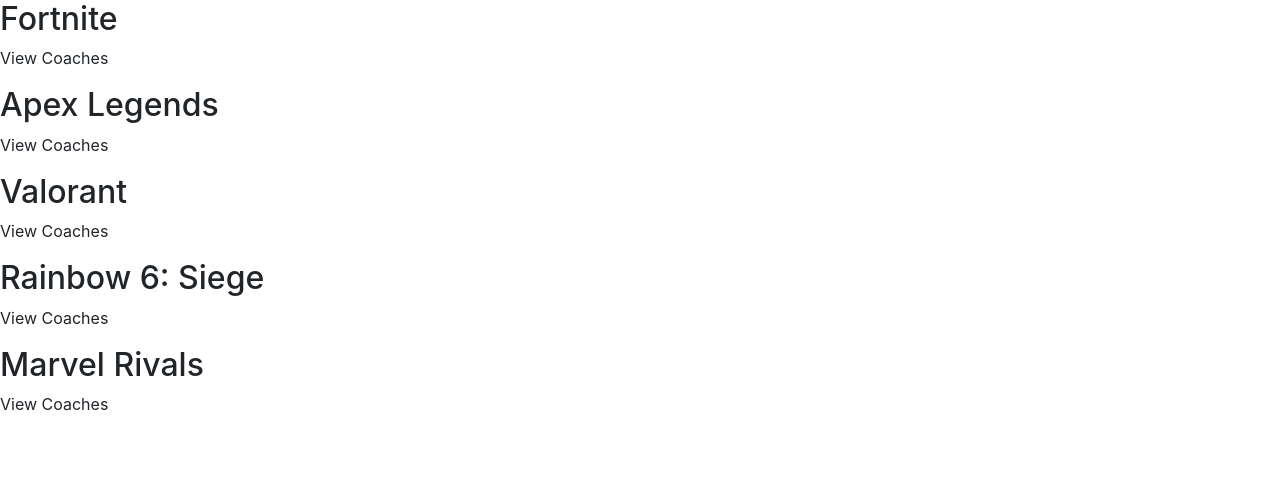
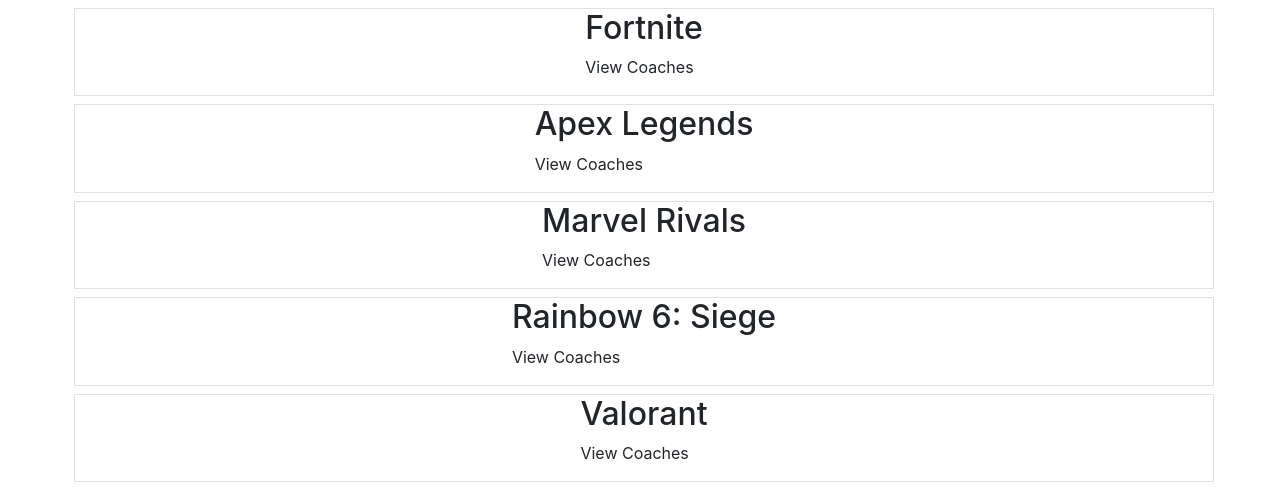
Before and after one commit to ritchey0713/coach-shop, a JavaScript app: page / in a window 1280 px wide. Shown: the top 498 px of the page. Built offline with nearby package versions, Linux system fonts and the light colour scheme; the HTML template or start-up script is replaced by a standard one.

Commit message:
add skeletal html

```diff
--- a/src/App.js
+++ b/src/App.js
@@ -1,32 +1,44 @@
-
+import './app.scss'
 const App = () => {
   const allGames = [
     {
       id: 1,
-      name: 'Fortnite'
+      name: 'Fortnite',
+      size: 'large'
     },
     {
       id: 2,
-      name: 'Apex Legends'
+      name: 'Apex Legends',
+      size: 'largelarge'
+    },
+    {
+      id: 5,
+      name: 'Marvel Rivals',
+      size: 'large'
+    },
+    {
+      id: 4,
+      name: 'Rainbow 6: Siege',
+      size: 'large'
     },
     {
       id: 3,
-      name: 'Valorant'
-    },
-    {
-      id: 4,
-      name: 'Rainbow 6: Siege'
-    },
-    {
-      id: 5,
-      name: 'Marvel Rivals'
+      name: 'Valorant',
+      size: 'large'
     },
   ]
+
+  const sizeMapping = {
+    'small': 3,
+    'medium': 6,
+    'large': 12,
+  }
   return (
-    <div className="games-container">
+    <div className="games-container container">
+      <div className='row justify-content-center'>
         {
-        allGames.map(({name}) => (
-          <div className="game">
+          allGames.map(({id, name, size}) => (
+            <div className={`game col-${sizeMapping[size]} border mt-2 ms-2 d-flex justify-content-center`} key={`game-container-${id}`}>
               <div className="game-img"/>
               <div className="game-container">
                 <h2>{name}</h2>
@@ -36,6 +48,7 @@
           ))
         }
       </div>
+    </div>
   );
 };
 
```
Lines whose indentation alone changed are shown as unchanged.
